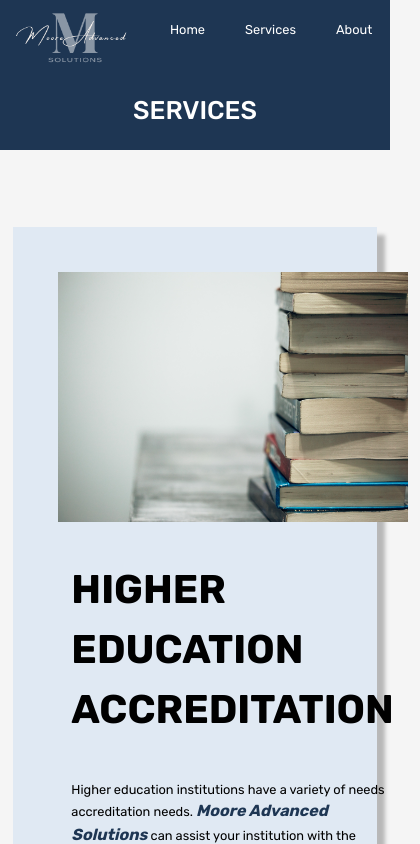
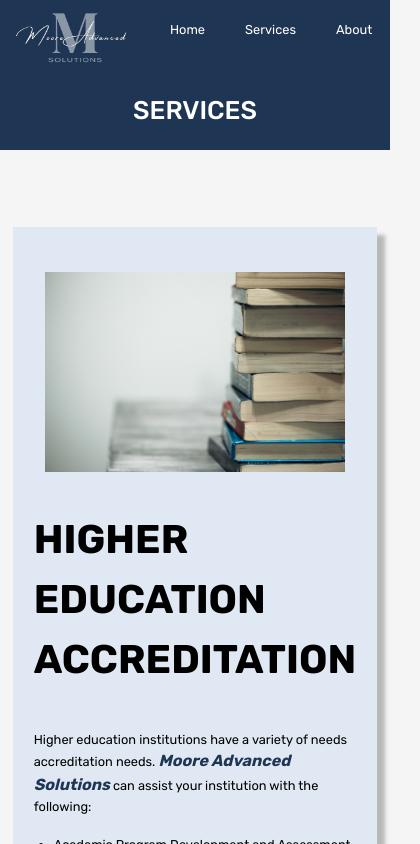
Before and after one commit to Cian747/M, a React (Create React App) app: page /services in a window 390 px wide. Shown: the top 844 px of the page, 420 px wide, since content can reach past the window. Built offline with nearby package versions, Linux system fonts and the light colour scheme.

Commit message:
update responsiveness

```diff
--- a/src/index.css
+++ b/src/index.css
@@ -1443,14 +1443,15 @@ input:checked ~ .faq-content {
   }
 
   .service{
-    /* flex-direction: column; */
-    flex-wrap: wrap;
+    display: flex;
+    flex-direction: column;
+
     align-items: center;
   }
 
   .service-image img{
-    width: 350px;
-    height: 250px;
+    width: 300px;
+    height: 200px;
 
   }
 }
--- a/src/pages/Homepage.js
+++ b/src/pages/Homepage.js
@@ -10,7 +10,7 @@ function Homepage() {
                 <div className='welcome-section container'>
                     <div className='Homepage-content'>
                         <h1><span className='Homepage-content-title'>Strategic Organizational Development Solutions</span></h1>
-                        <p className='Homepage-content-text'> <strong> <i className="tag-name">Moore Advanced Solutions</i></strong> provides of tailored consulting services to higher education institutions and for-profit and non-profit organizations.</p>
+                        <p className='Homepage-content-text'> <strong> <i className="tag-name">Moore Advanced Solutions</i></strong> provides tailored consulting services to higher education institutions and for-profit and non-profit organizations.</p>
                         <div className='target-box'>
                             <button type="button" className="btn btn-primary "><Link to='/contact-us'>Contact Us</Link></button>
                         </div>
--- a/src/pages/Services.js
+++ b/src/pages/Services.js
@@ -38,7 +38,7 @@ function Services() {
                                 <li>Organizational Leadership and Management Coaching</li>
                                 <li>Professional Development and Training</li>
                                 <li>Quality Assurance and Management System Development</li>
-                                <li>Initial or Re-Evaluation Self- Study Development</li>
+                                <li>Initial or Re-Evaluation Self-Study Development</li>
                                 <li>Site Visit Preparation</li>
                                 <li>Site visit Responses</li>
 
```
